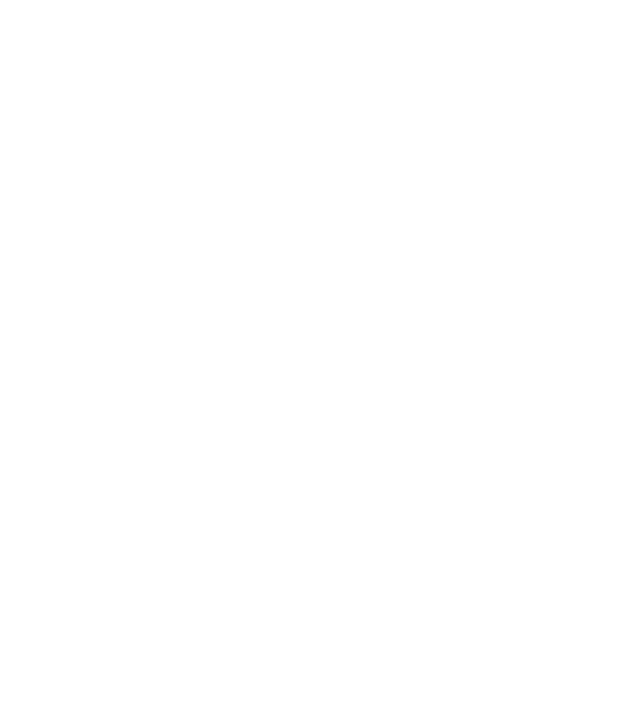
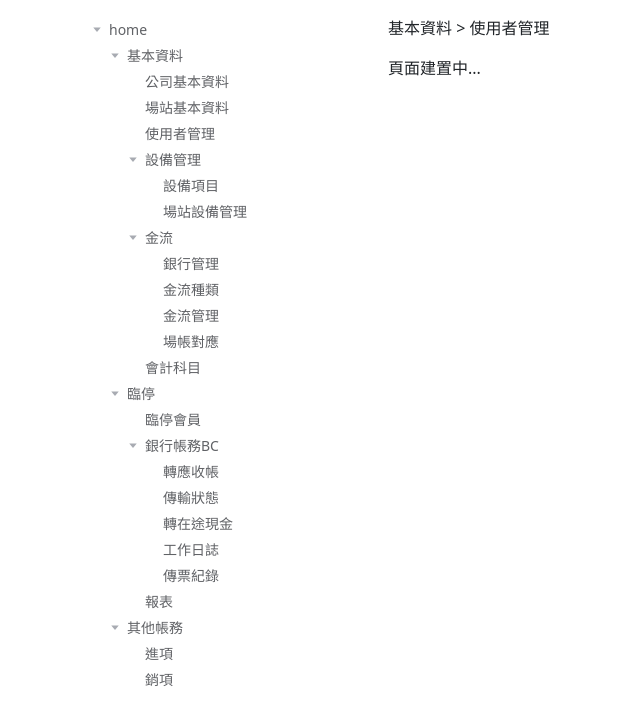
Before and after one commit to mitwitCTC/reconciliation, a Vue app: page /basic/users in a window 1280 px wide. Before the commit this address had no page. Shown: the top 724 px of the page, without its empty margins (9-649 px from the left). Built offline with nearby package versions, Linux system fonts and the light colour scheme; sample sign-in values are in the browser's storage.

Commit message:
add UsersView
新增使用者管理頁面

```diff
--- a/src/router/index.js
+++ b/src/router/index.js
@@ -35,6 +35,12 @@
               name: '場站基本資料',
               component: () => import('@/views/basicInfo/CarparksView.vue'),
               meta: { title: '場站基本資料' }
+            },
+            {
+              path: '/basic/users',
+              name: '使用者管理',
+              component: () => import('@/views/basicInfo/UsersView.vue'),
+              meta: { title: '使用者管理'}
             },
             {
               path: '/basic/equipments',
--- /dev/null
+++ b/src/views/basicInfo/UsersView.vue
@@ -0,0 +1,16 @@
+<template>
+    <div class="container">
+        <p>{{ text }}</p>
+        <p>頁面建置中...</p>
+    </div>
+</template>
+
+<script>
+export default {
+    data(){
+        return {
+            text: "基本資料 > 使用者管理"
+        }
+    },
+}
+</script>
```
